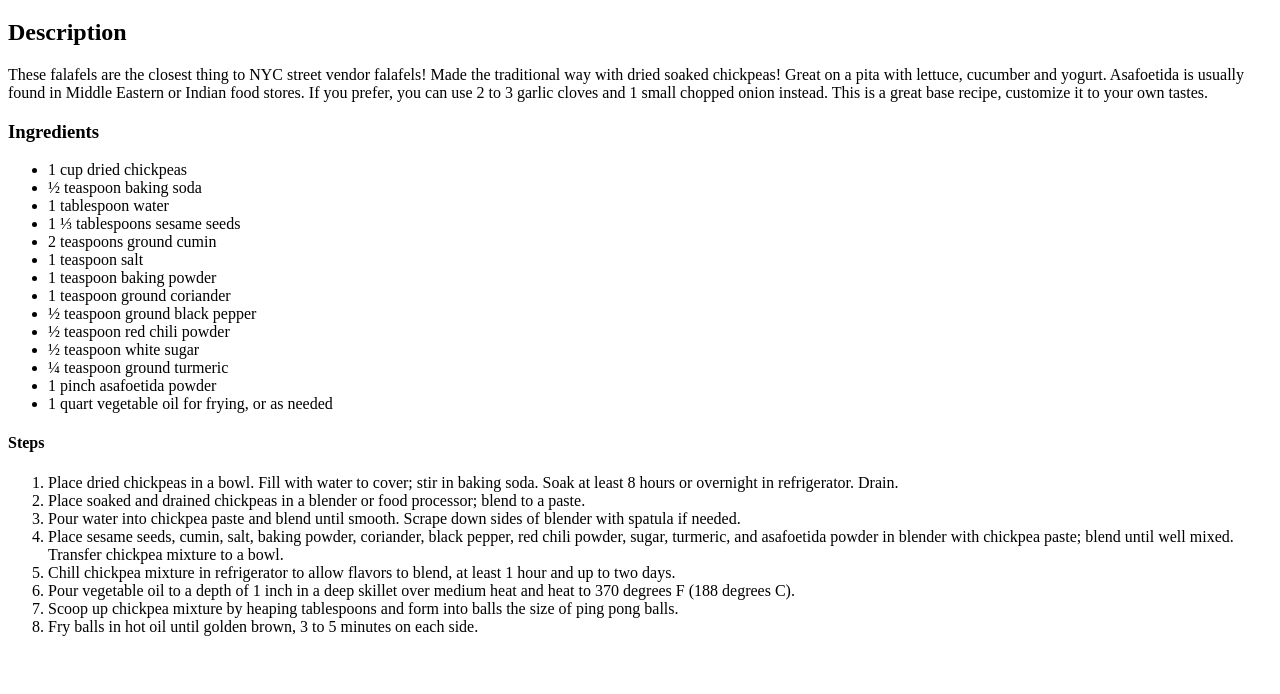
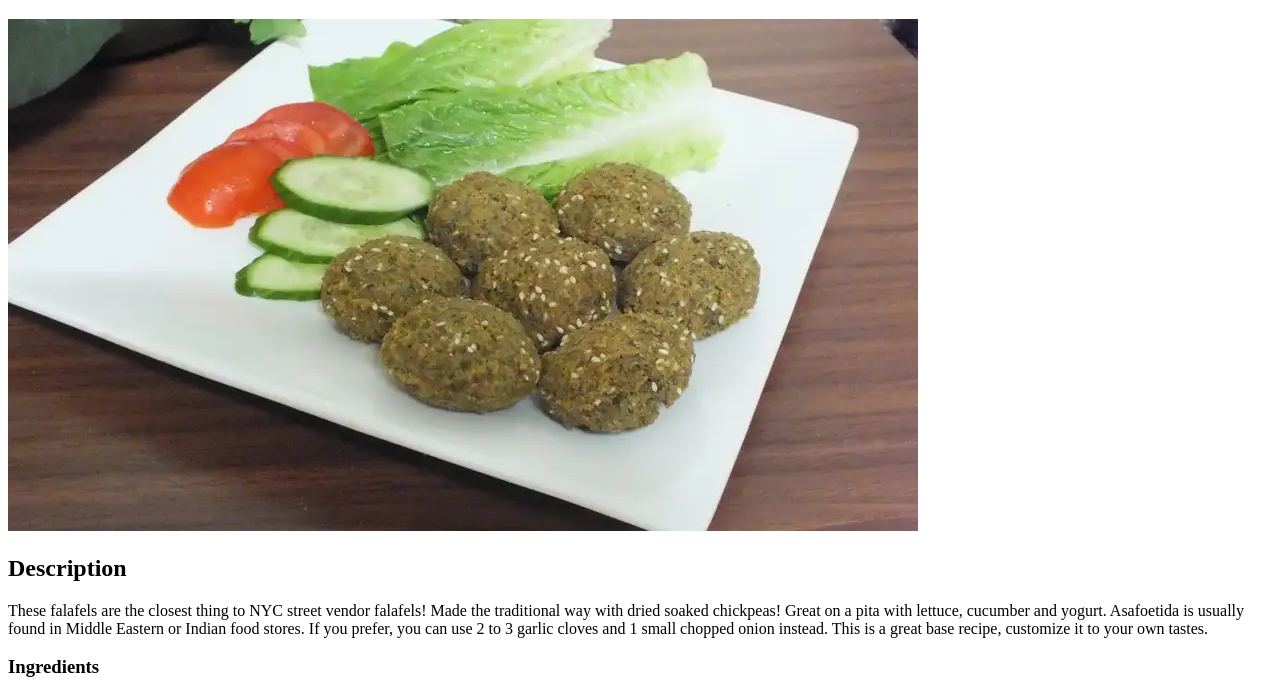
Before and after one commit to moh3ssam0/odin-recipes, a plain HTML site: page recipes/falafel.html in a window 1280 px wide. Shown: the part 87-781 px from the top of the page. Drawn offline with Linux system fonts and the light colour scheme.

Commit message:
Add falafel image

```diff
--- a/recipes/falafel.html
+++ b/recipes/falafel.html
@@ -9,6 +9,7 @@
     <a href="../index.html">Home Page</a>
 
     <h1>Falafel Recipe</h1>
+    <img src="./img/falafel.webp" alt="falafel image">
     <h2>Description</h2>
         <p>These falafels are the closest thing to NYC street vendor falafels!
             Made the traditional way with dried soaked chickpeas! Great on a pita with lettuce, cucumber and yogurt.
```
